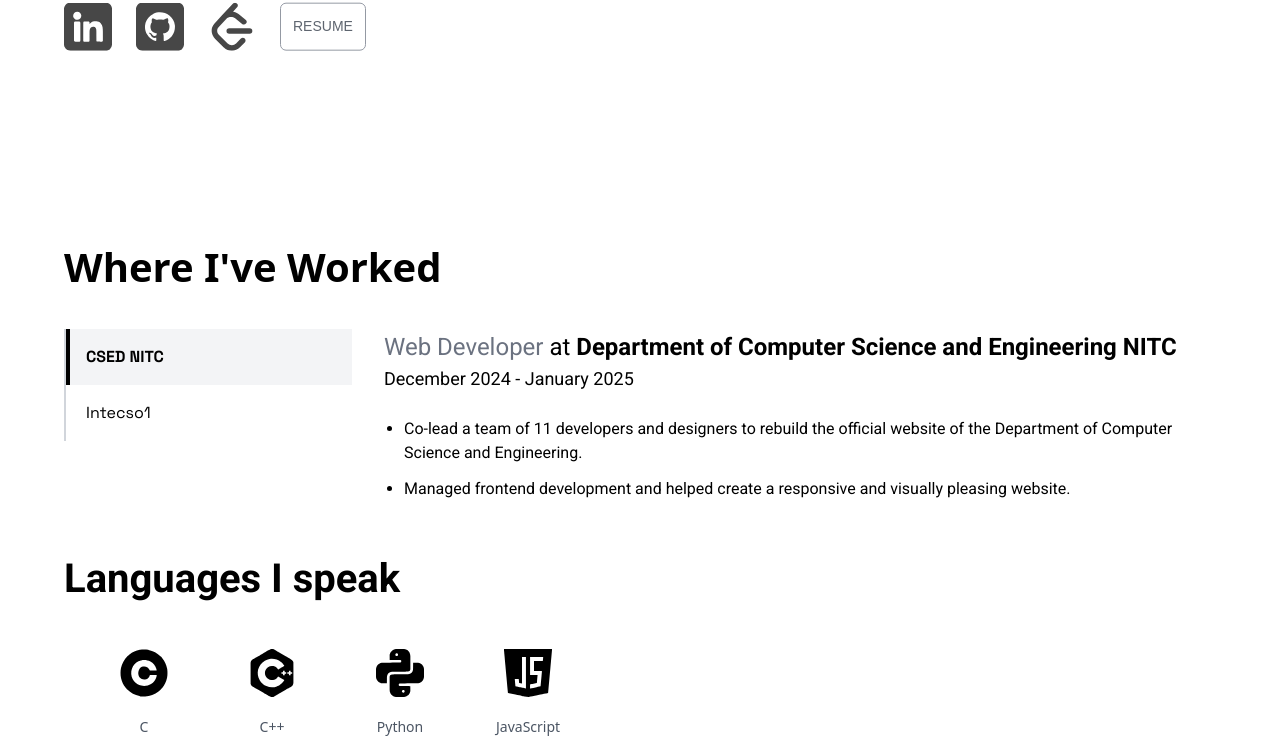
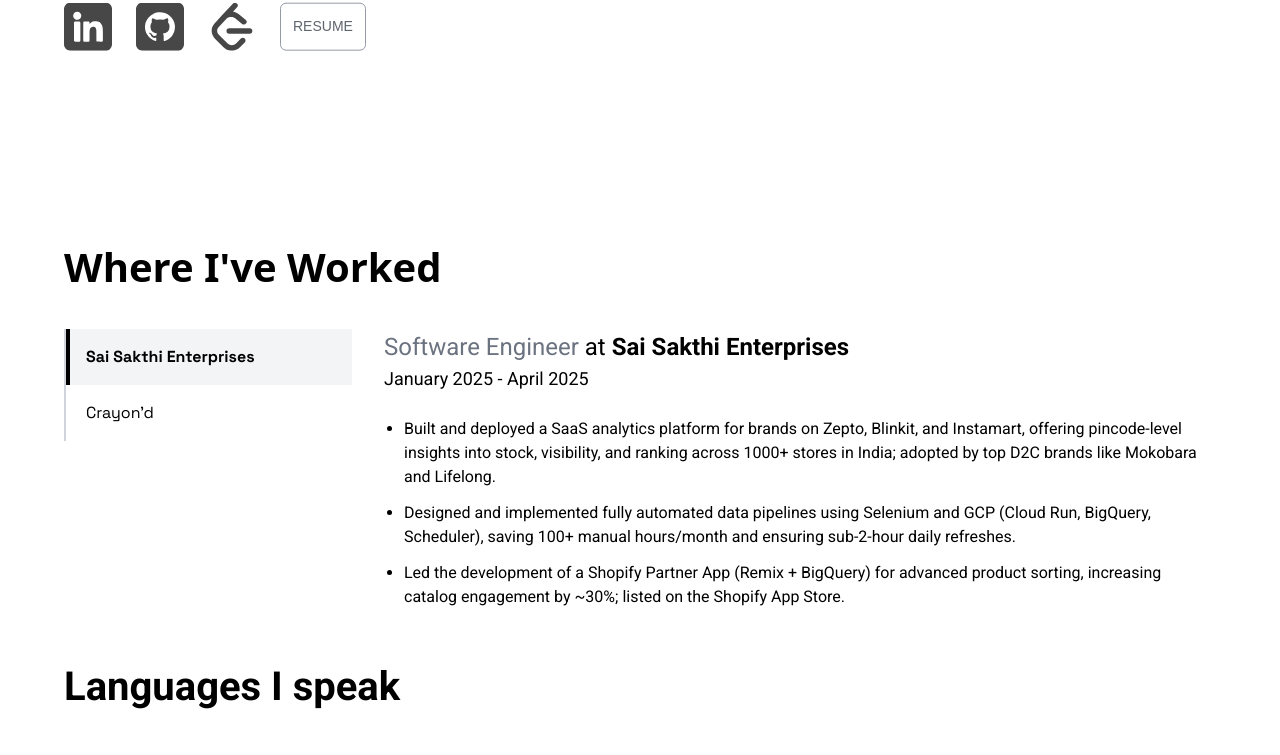
Before and after one commit to adhavan13/Portfolio, a React (Vite) app: page / in a window 1280 px wide. Shown: the part 545-1300 px from the top of the page. Built offline with nearby package versions, Linux system fonts and the light colour scheme; a web font is replaced by a local one.

Commit message:
Work Exprience content has been changed

```diff
--- a/src/components/exprience.jsx
+++ b/src/components/exprience.jsx
@@ -3,23 +3,26 @@
 export default function WorkExperience() {
   const experiences = [
     {
-      company: "CSED NITC",
-      role: "Web Developer",
-      department: "Department of Computer Science and Engineering NITC",
-      period: "December 2024 - January 2025",
+      company: "Sai Sakthi Enterprises",
+      role: "Software Engineer",
+      department: "Sai Sakthi Enterprises",
+      period: "January 2025 - April 2025",
       responsibilities: [
-        "Co-lead a team of 11 developers and designers to rebuild the official website of the Department of Computer Science and Engineering.",
-        "Managed frontend development and helped create a responsive and visually pleasing website.",
+        "Built and deployed a SaaS analytics platform for brands on Zepto, Blinkit, and Instamart, offering pincode-level insights into stock, visibility, and ranking across 1000+ stores in India; adopted by top D2C brands like Mokobara and Lifelong.",
+        "Designed and implemented fully automated data pipelines using Selenium and GCP (Cloud Run, BigQuery, Scheduler), saving 100+ manual hours/month and ensuring sub-2-hour daily refreshes.",
+        "Led the development of a Shopify Partner App (Remix + BigQuery) for advanced product sorting, increasing catalog engagement by ~30%; listed on the Shopify App Store.",
       ],
     },
+
     {
-      company: "Intecso1",
-      role: "Software Engineer",
-      department: "Product Development",
-      period: "June 2024 - November 2024",
+      company: "Crayon'd",
+      role: "Full Stack Developer Intern ",
+      department: "Crayon'd",
+      period: "September 2024 - March 2024",
       responsibilities: [
-        "Developed and maintained web applications using React and Node.js.",
-        "Collaborated with design team to implement responsive UI components.",
+        "Developed and shipped 3+ client-facing products end-to-end, building responsive user interfaces with React and robust backend services using Node.js/Express, leading to a 20% faster feature delivery across teams.",
+        "Collaborated with designers, PMs, and QA to ensure high-quality releases, contributing to smoother sprints and quicker turnaround times on critical features.",
+        "Followed industry-standard Git workflows, wrote clean, modular code, and optimized API performance—significantly improving maintainability and deployment efficiency.",
       ],
     },
   ];
@@ -28,7 +31,9 @@
 
   return (
     <div className="max-w-6xl mx-auto pt-8">
-      <h1 className="text-4xl font-font-roboto font-bold mb-8">Where I've Worked</h1>
+      <h1 className="text-4xl font-font-roboto font-bold mb-8">
+        Where I've Worked
+      </h1>
 
       <div className="flex flex-col md:flex-row gap-8">
         {/* Left sidebar with list of companies */}
```
